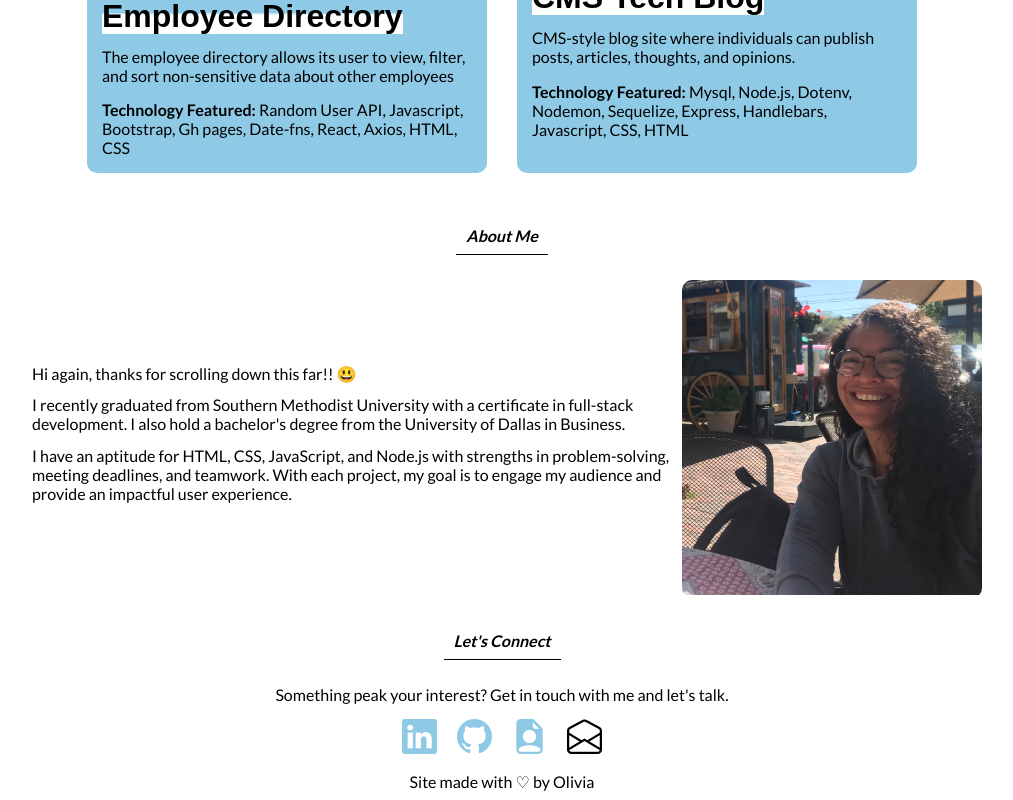
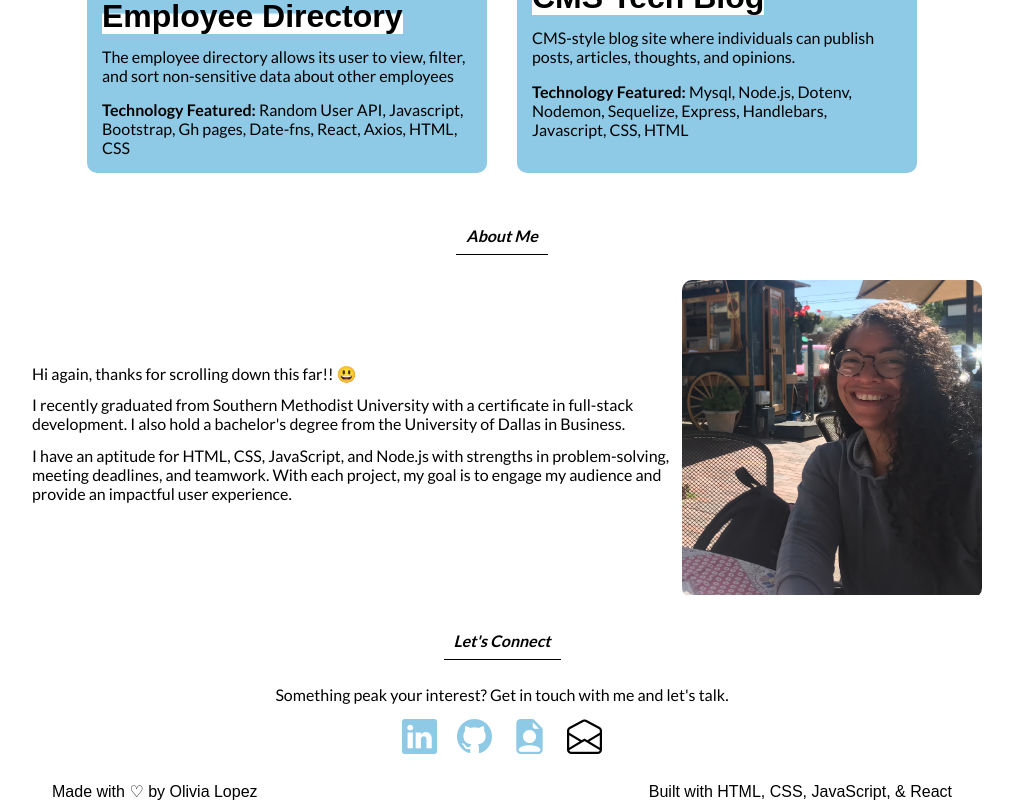
Before and after one commit to DoubleLForce5/Portfolio, a React (Create React App) app: page / in a window 1280 px wide. Shown: the part 1487-2287 px from the top of the page, without its empty margins (138-1151 px from the left). Built offline with nearby package versions, Linux system fonts and the light colour scheme.

Commit message:
modified footer style.css and page

```diff
--- a/src/components/FooterSection/style.css
+++ b/src/components/FooterSection/style.css
@@ -1,8 +1,18 @@
 .footer-content {
-  margin: 20px;
+  margin: 30px;
+  display: flex;
+  justify-content: space-between;
 }
 
 .footer-text {
   text-align: center;
   font-family: "Lato", sans-serif;
+  font-size: .3em;
 }
+
+@media only screen and (max-width: 1076px) {
+  .footer-content {
+    flex-flow: column wrap;
+    align-items: center;
+  }
+}
--- a/src/pages/Footer.js
+++ b/src/pages/Footer.js
@@ -6,13 +6,13 @@ function Footer() {
     <>
       <FooterSection>
         <div className="footer-content">
-        <p className="footer-text">
-          Site made with{" "}
-          <span role="img" aria-label="red heart emoji">
-            &#9825;
-          </span>{" "}
-          by Olivia
-        </p>
+          <p className="footer-text-one">
+            Made with{" "}
+            <span role="img" aria-label="red heart emoji">
+              &#9825;
+            </span>{" "} by Olivia Lopez
+          </p>
+          <p className="footer-text-two">Built with HTML, CSS, JavaScript, & React</p>
         </div>
       </FooterSection>
     </>
```
